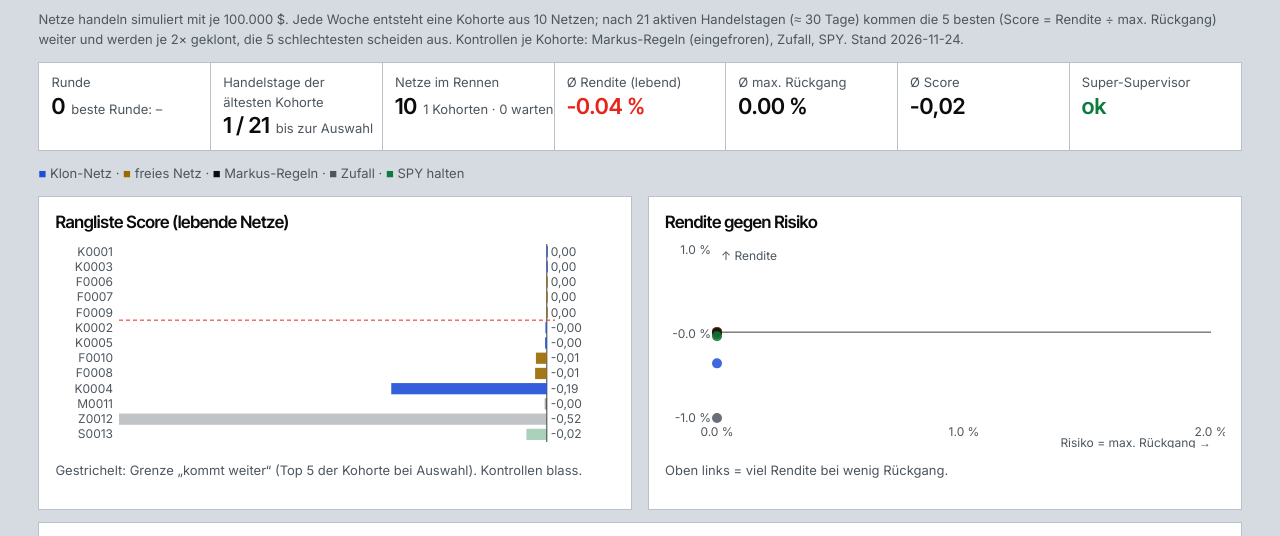
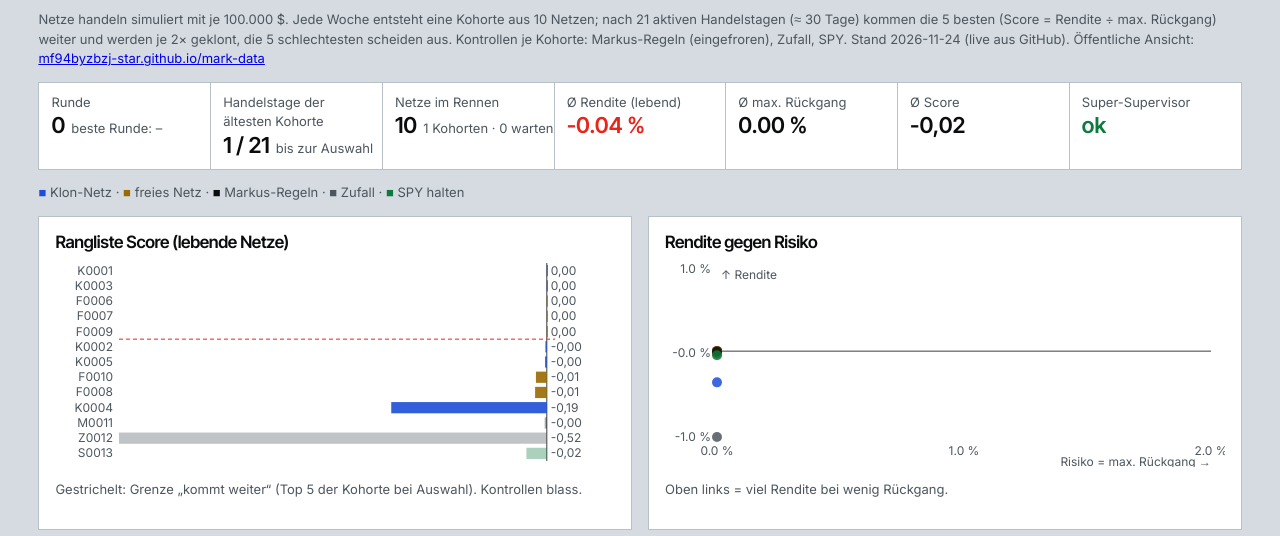
Before and after one commit to mf94byzbzj-star/mark-data, a plain HTML site: page arena/site/index.html in a window 1280 px wide. Shown: the part 229-765 px from the top of the page. Drawn offline with Linux system fonts and the light colour scheme.

Commit message:
Arena-Seite aktualisiert

```diff
--- a/arena/site/index.html
+++ b/arena/site/index.html
@@ -333,12 +333,15 @@ function scatterChart(s,W,H,pts){const m={l:52,r:14,t:12,b:30};if(!pts.length){s
   [y0,(y0+y1)/2,y1].forEach(v=>g+=`<text x="${m.l-6}" y="${Y(v)+4}" text-anchor="end">${pct(v,1)}</text>`);[x0,(x0+x1)/2,x1].forEach(v=>g+=`<text x="${X(v)}" y="${H-12}" text-anchor="middle">${pct(v,1)}</text>`);
   g+=`<text x="${W-m.r}" y="${H-1}" text-anchor="end">Risiko = max. Rückgang →</text><text x="${m.l+4}" y="${m.t+10}">↑ Rendite</text>`;
   pts.forEach(p=>g+=`<circle cx="${X(p.x)}" cy="${Y(p.y)}" r="5" fill="${p.c}" opacity=".85"><title>Evolutions-Arena · ${p.l}: Rendite ${pct(p.y,1)}, Rückgang ${pct(p.x,1)}</title></circle>`);s.innerHTML=g}
-function renderEvo(){const E=D.arena;if(!E||!E.nets){$("#evolution").innerHTML=`<div class="card empty">Die Arena startet mit dem ersten Tageslauf nach US-Handelsschluss.</div>`;return}
+let EVO_LIVE=false;
+function evoLive(){if(EVO_LIVE||location.hostname.endsWith("github.io"))return;EVO_LIVE=true;
+  fetch("https://raw.githubusercontent.com/mf94byzbzj-star/mark-data/main/arena/out/summary.json",{cache:"no-store"}).then(r=>r.ok?r.json():null).then(a=>{if(a&&(!D.arena||String(a.updated)>=String(D.arena.updated||""))){D.arena=a;a._live=true;renderEvo();mount()}}).catch(()=>{})}
+function renderEvo(){evoLive();const E=D.arena;if(!E||!E.nets){$("#evolution").innerHTML=`<div class="card empty">Die Arena startet mit dem ersten Tageslauf nach US-Handelsschluss.</div>`;return}
   const L=E.nets.filter(n=>n.status==="lebt"),comp=L.filter(n=>n.kind==="klon"||n.kind==="frei"),ctrl=L.filter(n=>!(n.kind==="klon"||n.kind==="frei"));
   const age=n=>Math.round((new Date(E.updated)-new Date(n.born))/864e5);const P=E.pop||{},al=E.alert||{};
   const rk=[...comp].sort((a,b)=>(b.m?.score??-9)-(a.m?.score??-9));
   const C=E.curves||{};const R=E.rounds||[];
-  $("#evolution").innerHTML=`<h2>Evolutions-Arena</h2><p class="src">Netze handeln simuliert mit je 100.000 $. Jede Woche entsteht eine Kohorte aus 10 Netzen; nach 21 aktiven Handelstagen (≈ 30 Tage) kommen die 5 besten (Score = Rendite ÷ max. Rückgang) weiter und werden je 2× geklont, die 5 schlechtesten scheiden aus. Kontrollen je Kohorte: Markus-Regeln (eingefroren), Zufall, SPY. Stand ${esc(E.updated)}.</p>
+  $("#evolution").innerHTML=`<h2>Evolutions-Arena</h2><p class="src">Netze handeln simuliert mit je 100.000 $. Jede Woche entsteht eine Kohorte aus 10 Netzen; nach 21 aktiven Handelstagen (≈ 30 Tage) kommen die 5 besten (Score = Rendite ÷ max. Rückgang) weiter und werden je 2× geklont, die 5 schlechtesten scheiden aus. Kontrollen je Kohorte: Markus-Regeln (eingefroren), Zufall, SPY. Stand ${esc(E.updated)}${E._live?" (live aus GitHub)":""}. Öffentliche Ansicht: <a href="https://mf94byzbzj-star.github.io/mark-data/" target="_blank" rel="noopener">mf94byzbzj-star.github.io/mark-data</a></p>
   <div class="kpis"><div class="kpi"><small>Runde</small><b>${E.round}</b><i>beste Runde: ${E.best_round??"–"}</i></div><div class="kpi"><small>Handelstage der ältesten Kohorte</small><b>${Math.max(0,...(E.cohorts||[]).filter(c=>c.status==="läuft").map(c=>c.active_days||0))} / ${E.rules?.cohort_trading_days??21}</b><i>bis zur Auswahl</i></div><div class="kpi"><small>Netze im Rennen</small><b>${comp.length}</b><i>${(E.cohorts||[]).filter(c=>c.status==="läuft").length} Kohorten · ${E.pending} warten</i></div><div class="kpi"><small>Ø Rendite (lebend)</small><b class="${(P.mean_ret||0)>=0?"ok":"bad"}">${pct(P.mean_ret,2)}</b></div><div class="kpi"><small>Ø max. Rückgang</small><b>${pct(P.mean_dd,2)}</b></div><div class="kpi"><small>Ø Score</small><b>${num(P.mean_score,2)}</b></div><div class="kpi"><small>Super-Supervisor</small><b class="${al.level==="ok"?"ok":"bad"}">${esc(al.level||"ok")}</b><i>${esc(al.text||"")}</i></div></div>
   ${E.pause?.global?`<div class="card" style="border-left:4px solid var(--amb);border-radius:0;margin:12px 0"><b>Arena pausiert:</b> ${esc(E.pause.reason||"")}. Ohne Denk-Lauf von Claude wird nicht gehandelt; bestehende Stops laufen weiter, die Uhr der Kohorten steht.</div>`:""}${(E.cohorts||[]).filter(c=>c.status==="läuft"&&c.paused&&!E.pause?.global).map(c=>`<p class="src">Kohorte ${c.id} wartet auf ihre Supervisoren (${(c.waiting||[]).length} Netze) – handelt danach.</p>`).join("")}
   <p class="src">${Object.entries(KN).map(([k,v])=>`<span style="color:${KC[k]}">■</span> ${v}`).join(" · ")}</p>
```
